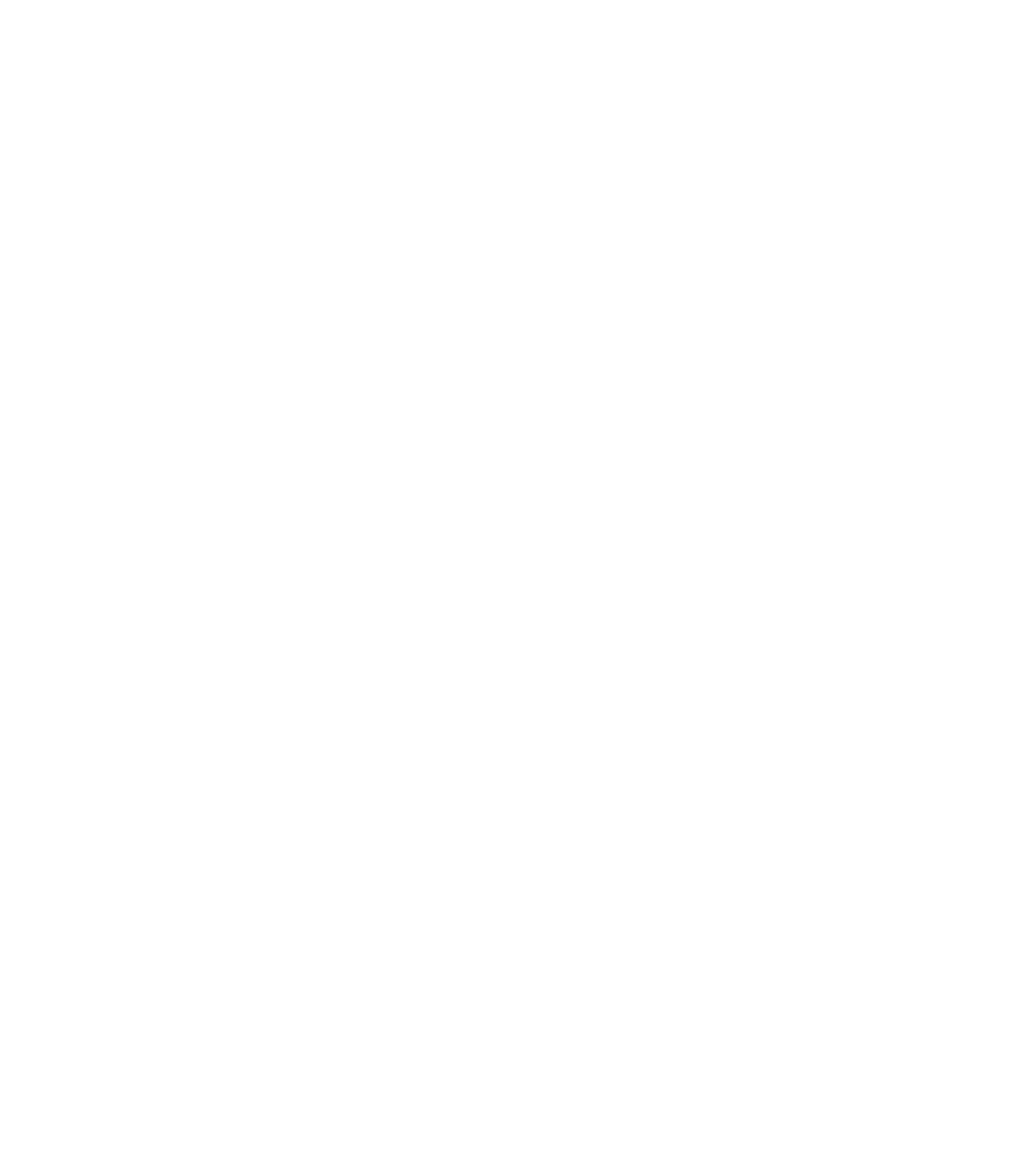
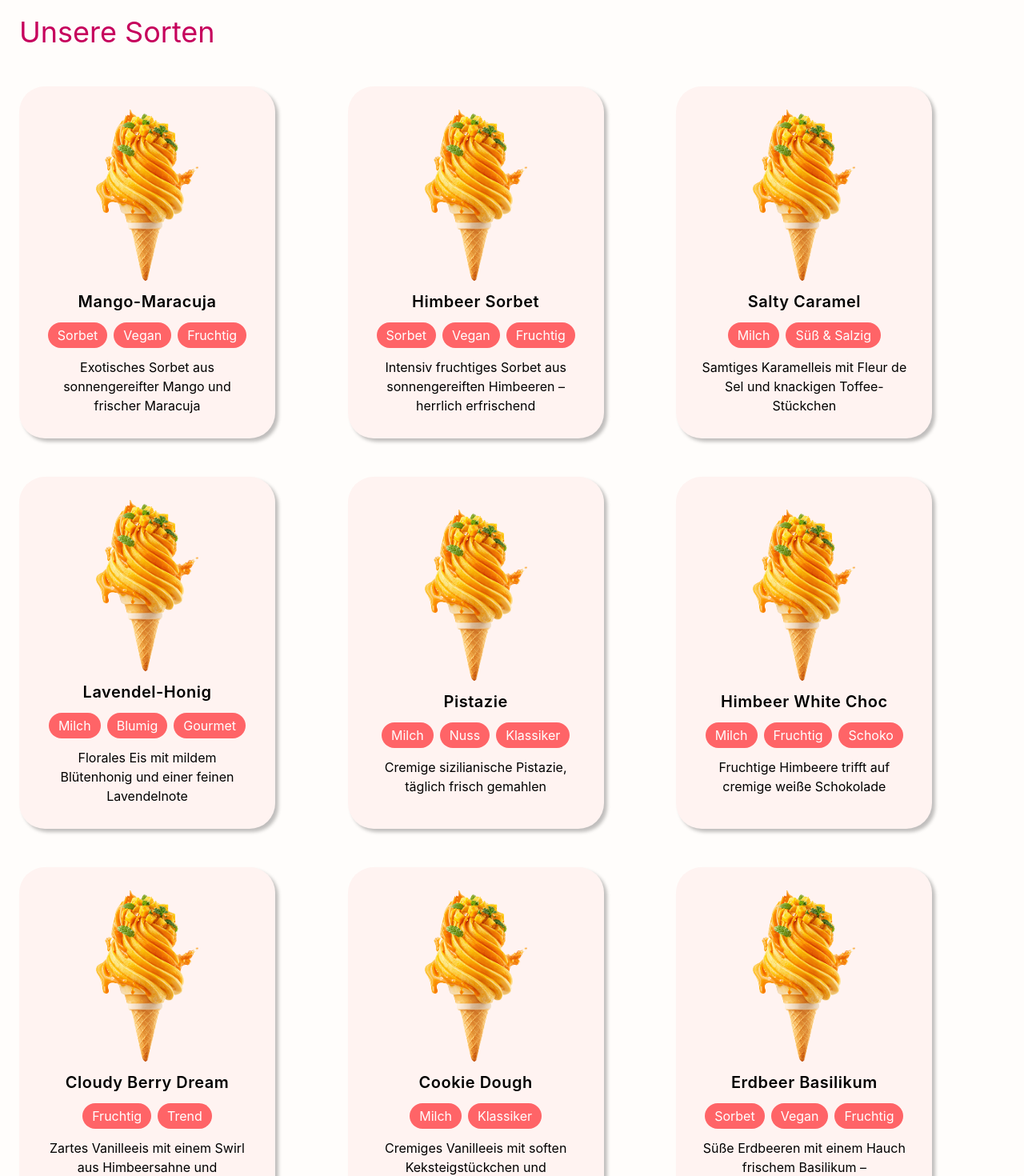
Before and after one commit to katiwolf95-design/404-brain-freeze, a React (Vite) app: page /ice in a window 1280 px wide. Shown: the part 140-1610 px from the top of the page at 80% size. Before the commit the page ends 800 px from the top, so only its background shows below. Built offline with nearby package versions, Linux system fonts and the light colour scheme.

Commit message:
Add ice cream data json create IceCard and IceGrid components add components to IceList Page

```diff
--- a/src/components/ice/IceCard.jsx
+++ b/src/components/ice/IceCard.jsx
@@ -1,10 +1,30 @@
-function IceCard({ name, category, description }) {
+import mango from "../../assets/images/mango.png"
+
+
+function IceCard({ name, category = [], description }) {
   return (
-    <article>
-      <h3>{name || "Ice Name"}</h3>
-      <span>{category || "Category"}</span>
-      <p>{description || "Description"}</p>
+    <article
+     className="flex flex-col justify-center items-center gap-3 rounded-4xl bg-[#FFF3F1] py-4 px-8 w-xs h-110 shadow-[4px_4px_4px_rgba(0,0,0,0.25)]"
+    >
+        <img src={mango} alt="" className="w-1/2"/>
+        <h3
+         className="font-body text-xl font-semibold tracking-wide"
+        >
+            {name || "Ice Name"}
+        </h3>
+        <div className="flex flex-row gap-2 flex-wrap">
+            {category.map((category) => (
+                <span
+                 key={category}
+                 className="bg-red-400 font-body text-white px-3 py-1 rounded-full text-md"
+                >
+                    {category || ""}
+                </span>
+            ))}
+        </div>
+        <p className="font-body text-center text-md">{description || "Description"}</p>
     </article>
+
   );
 }
 
--- a/src/components/ice/IceGrid.jsx
+++ b/src/components/ice/IceGrid.jsx
@@ -1,10 +1,21 @@
 import IceCard from "./IceCard";
+import iceCreams from "../../data/iceCreams.json"
 
 function IceGrid() {
 
   return (
-    <section>
-      <h2>Ice Cream List</h2>
+    <section
+     className="grid grid-cols-1 md:grid-cols-2 lg:grid-cols-3 gap-y-12"
+     >
+        {iceCreams.map((ice)=> (
+            <IceCard
+            key={ ice.slug }
+            name={ ice.name }
+            category={ ice.category}
+            description={ ice.description }
+            />
+        ))}
+
     </section>
   );
 }
--- a/src/data/iceCreams.json
+++ b/src/data/iceCreams.json
@@ -0,0 +1,79 @@
+[
+  {
+    "slug": "mango-maracuja",
+    "name": "Mango-Maracuja",
+    "description": "Exotisches Sorbet aus sonnengereifter Mango und frischer Maracuja",
+    "category": ["Sorbet", "Vegan", "Fruchtig"],
+    "image": "/mango-maracuja.jpg"
+  },
+  {
+    "slug": "himbeer-sorbet",
+    "name": "Himbeer Sorbet",
+    "description": "Intensiv fruchtiges Sorbet aus sonnengereiften Himbeeren – herrlich erfrischend",
+    "category": ["Sorbet", "Vegan", "Fruchtig"],
+    "image": "/himbeer-sorbet.jpg"
+  },
+  {
+    "slug": "salty-caramel",
+    "name": "Salty Caramel",
+    "description": "Samtiges Karamelleis mit Fleur de Sel und knackigen Toffee-Stückchen",
+    "category": ["Milch", "Süß & Salzig"],
+    "image": "/salty-caramel.jpg"
+  },
+  {
+    "slug": "lavendel-honig",
+    "name": "Lavendel-Honig",
+    "description": "Florales Eis mit mildem Blütenhonig und einer feinen Lavendelnote",
+    "category": ["Milch", "Blumig", "Gourmet"],
+    "image": "/lavendel-honig.jpg"
+  },
+  {
+    "slug": "pistazie",
+    "name": "Pistazie",
+    "description": "Cremige sizilianische Pistazie, täglich frisch gemahlen",
+    "category": ["Milch", "Nuss", "Klassiker"],
+    "image": "/pistazie.jpg"
+  },
+  {
+    "slug": "himbeer-white-choc",
+    "name": "Himbeer White Choc",
+    "description": "Fruchtige Himbeere trifft auf cremige weiße Schokolade",
+    "category": ["Milch", "Fruchtig", "Schoko"],
+    "image": "/himbeer-white-choc.jpg"
+  },
+  {
+    "slug": "cloudy-berry-dream",
+    "name": "Cloudy Berry Dream",
+    "description": "Zartes Vanilleeis mit einem Swirl aus Himbeersahne und knackigen Blaubeersplittern",
+    "category": ["Fruchtig", "Trend"],
+    "image": "/cloudy-berry-dream.jpg"
+  },
+  {
+    "slug": "cookie-dough",
+    "name": "Cookie Dough",
+    "description": "Cremiges Vanilleeis mit soften Keksteigstückchen und Schokodrops",
+    "category": ["Milch", "Klassiker"],
+    "image": "/cookie-dough.jpg"
+  },
+  {
+    "slug": "erdbeer-basilikum",
+    "name": "Erdbeer Basilikum",
+    "description": "Süße Erdbeeren mit einem Hauch frischem Basilikum – überraschend harmonisch",
+    "category": ["Sorbet", "Vegan", "Fruchtig"],
+    "image": "/erdbeer-basilikum.jpg"
+  },
+  {
+    "slug": "matcha",
+    "name": "Matcha",
+    "description": "Fein-herbes Grüntee-Eis aus hochwertigem japanischen Bio-Matcha",
+    "category": ["Milch", "Trend", "Exotisch"],
+    "image": "/matcha.jpg"
+  },
+  {
+    "slug": "vanille-himbeer-swirl",
+    "name": "Vanille Himbeer Swirl",
+    "description": "Cremiges Vanilleeis mit zartem Himbeer-Swirl und knusprigen Pistaziensplittern",
+    "category": ["Milch", "Fruchtig", "Nuss"],
+    "image": "/vanille-himbeer-swirl.jpg"
+  }
+]
--- a/src/index.css
+++ b/src/index.css
@@ -1 +1,5 @@
 @import 'tailwindcss';
+
+body {
+    @apply bg-[#FFFDFB];
+  }
--- a/src/pages/IceList.jsx
+++ b/src/pages/IceList.jsx
@@ -1,11 +1,11 @@
 import IceGrid from "../components/ice/IceGrid";
 
 function IceList() {
-  return (
-    <>
-      <h1>Our Ice Creams</h1>
+    return (
+    <div className="max-w-7xl mx-auto px-6 py-40">
+      <h1 className="font-headline text-4xl text-pink-700 mb-12 self-start">Unsere Sorten</h1>
       <IceGrid />
-    </>
+    </div>
   );
 }
 
```
Also changed, not shown: src/assets/images/mango.png (added).
